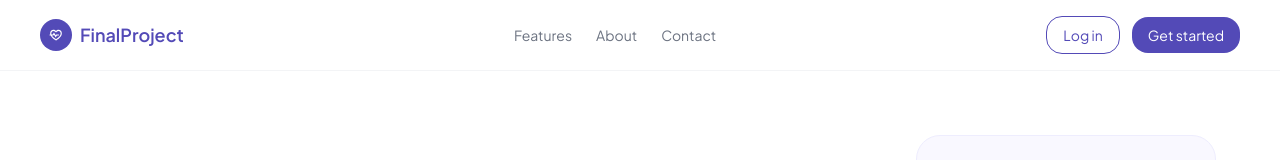
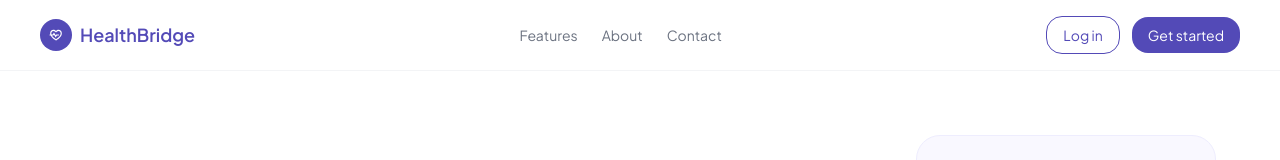
Before and after one commit to Patrickcruz14/healthbridge, a React (Vite) app in the folder frontend/: page / in a window 1280 px wide. Shown: the top 160 px of the page. Built offline with nearby package versions, Linux system fonts and the light colour scheme; no server answers.

Commit message:
FinalProject logo to HealthBridge

```diff
--- a/frontend/src/pages/Landing.jsx
+++ b/frontend/src/pages/Landing.jsx
@@ -25,7 +25,7 @@ export default function Landing() {
           <div className="w-8 h-8 rounded-full bg-[#534AB7] flex items-center justify-center">
             <RiHeartPulseLine className="text-white text-sm" />
           </div>
-          <span className="text-[#534AB7] font-semibold text-lg">FinalProject</span>
+          <span className="text-[#534AB7] font-semibold text-lg">HealthBridge</span>
         </div>
         <div className="flex items-center gap-6 text-sm text-gray-500">
           <span className="cursor-pointer hover:text-[#534AB7] transition">Features</span>
```
